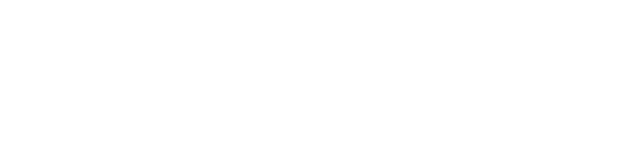
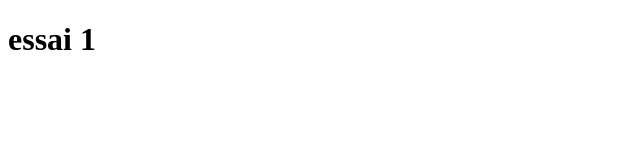
Before and after one commit to floriane-cheneveau/helloWorld, a plain HTML site: page index.html in a window 1280 px wide. Shown: the whole page, without its empty margins (0-640 px from the left). Drawn offline with Linux system fonts and the light colour scheme.

Commit message:
first test

```diff
--- a/index.html
+++ b/index.html
@@ -5,6 +5,7 @@
     <title>bonjour les wilders</title>
   </head>
   <body>
+    <h1>essai 1</h1>
 
   </body>
 </html>
```
